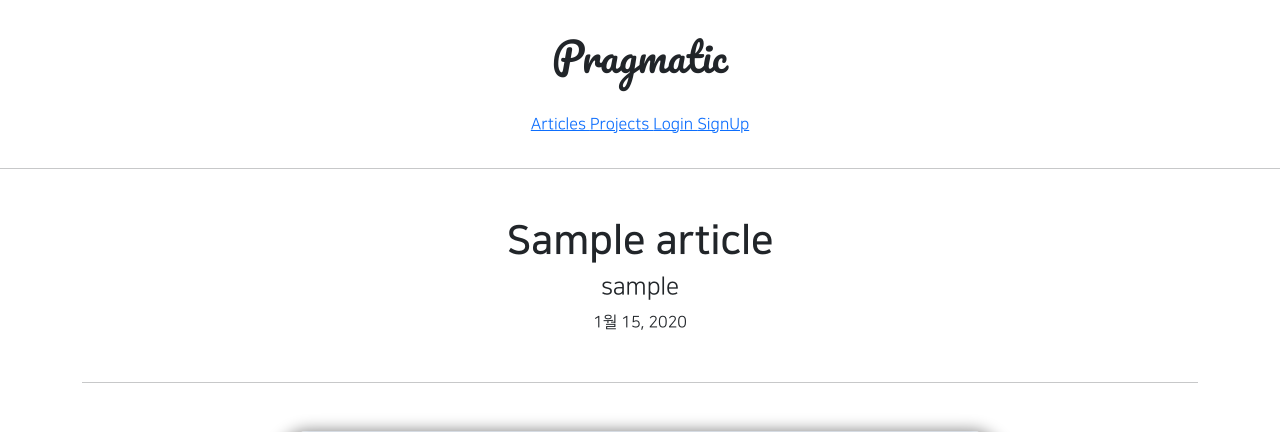
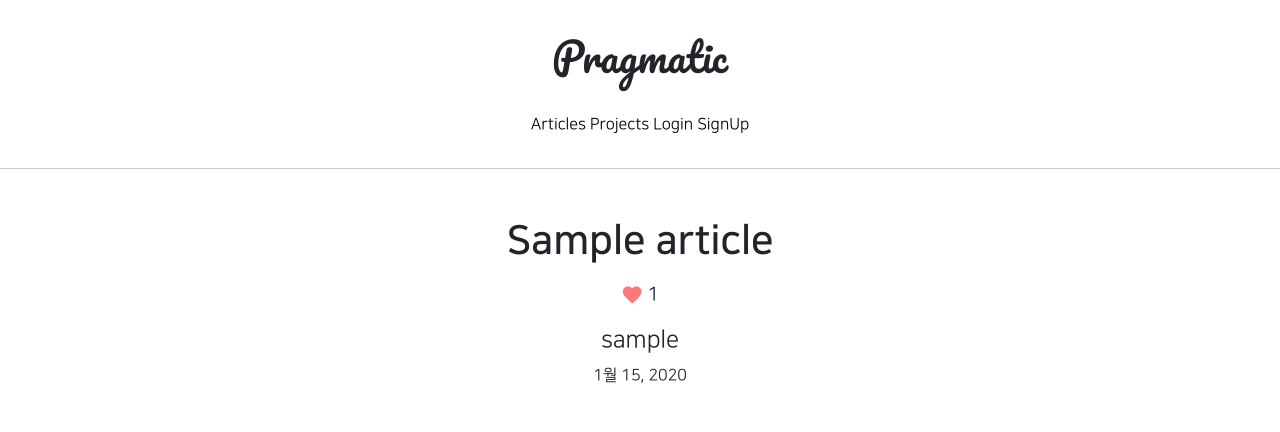
Before and after one commit to AISchool-SJH/GIS_4_1_Web, a Django app: page /articles/detail/1 in a window 1280 px wide. Shown: the top 432 px of the page. Run offline with Django 3.2, Linux system fonts and the light colour scheme; tables that the repository leaves empty hold one stand-in row (values such as "Sample post"); grey boxes marked "Sample" are stand-in pictures; parts of the project's set-up code (start-up, migrations or seed data) failed here and were passed over; some libraries are stand-ins or nearby versions.

Commit message:
8/24 4ban class commit_3

```diff
--- a/articleapp/templates/articleapp/detail.html
+++ b/articleapp/templates/articleapp/detail.html
@@ -6,6 +6,17 @@
         <div class="my-5">
             {# 게시글 제목, 글쓴이, 작성일자 #}
             <h1 class="NNS_B">{{ target_article.title }}</h1>
+            <div class="my-3">
+                <a href="{% url 'likeapp:article_like' article_pk=target_article.pk %}"
+                   class="material-icons"
+                   style="vertical-align: middle; color: #f77;
+                          font-size: 1.4rem;">
+                    favorite
+                </a>
+                <span style="vertical-align: middle; font-size: 1.2rem;">
+                    {{ target_article.like }}
+                </span>
+            </div>
             <h4>{{ target_article.writer.profile.nickname }}</h4>
             <p>{{ target_article.created_at }}</p>
         </div>
--- a/likeapp/urls.py
+++ b/likeapp/urls.py
@@ -1 +1,9 @@
-urlpatterns = []
+from django.urls import path
+
+from likeapp.views import LikeArticleView
+
+app_name = 'likeapp'
+
+urlpatterns = [
+    path('article/<int:article_pk>', LikeArticleView.as_view(), name='article_like'),
+]
--- a/static/bass.css
+++ b/static/bass.css
@@ -70,3 +70,12 @@
         font-size: 13px;
     }
 }
+
+a {
+    text-decoration: none;
+    color: black;
+}
+
+a:hover {
+    color: black;
+}
```
Also changed, not shown: likeapp/views.py (+30 -0 lines).
